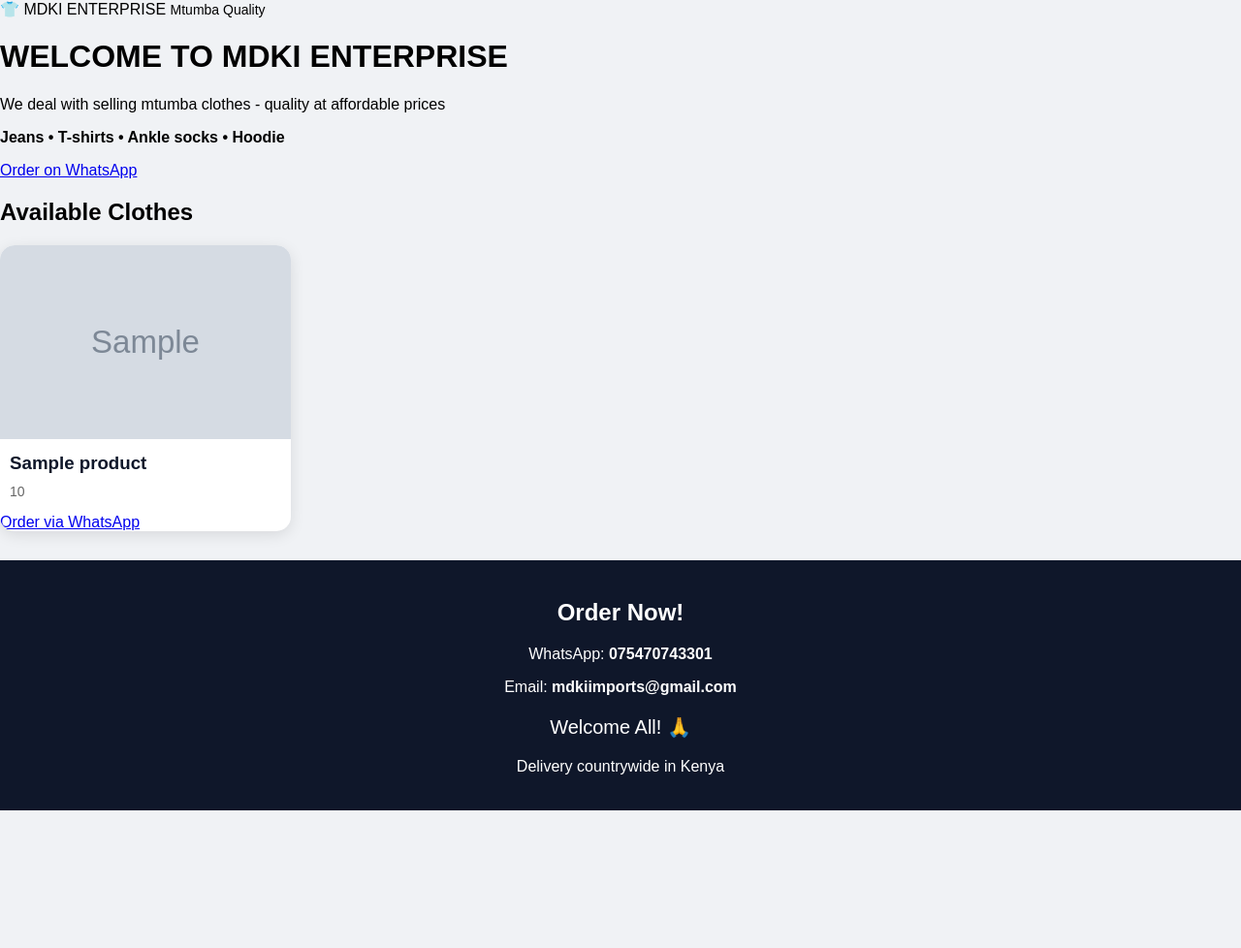
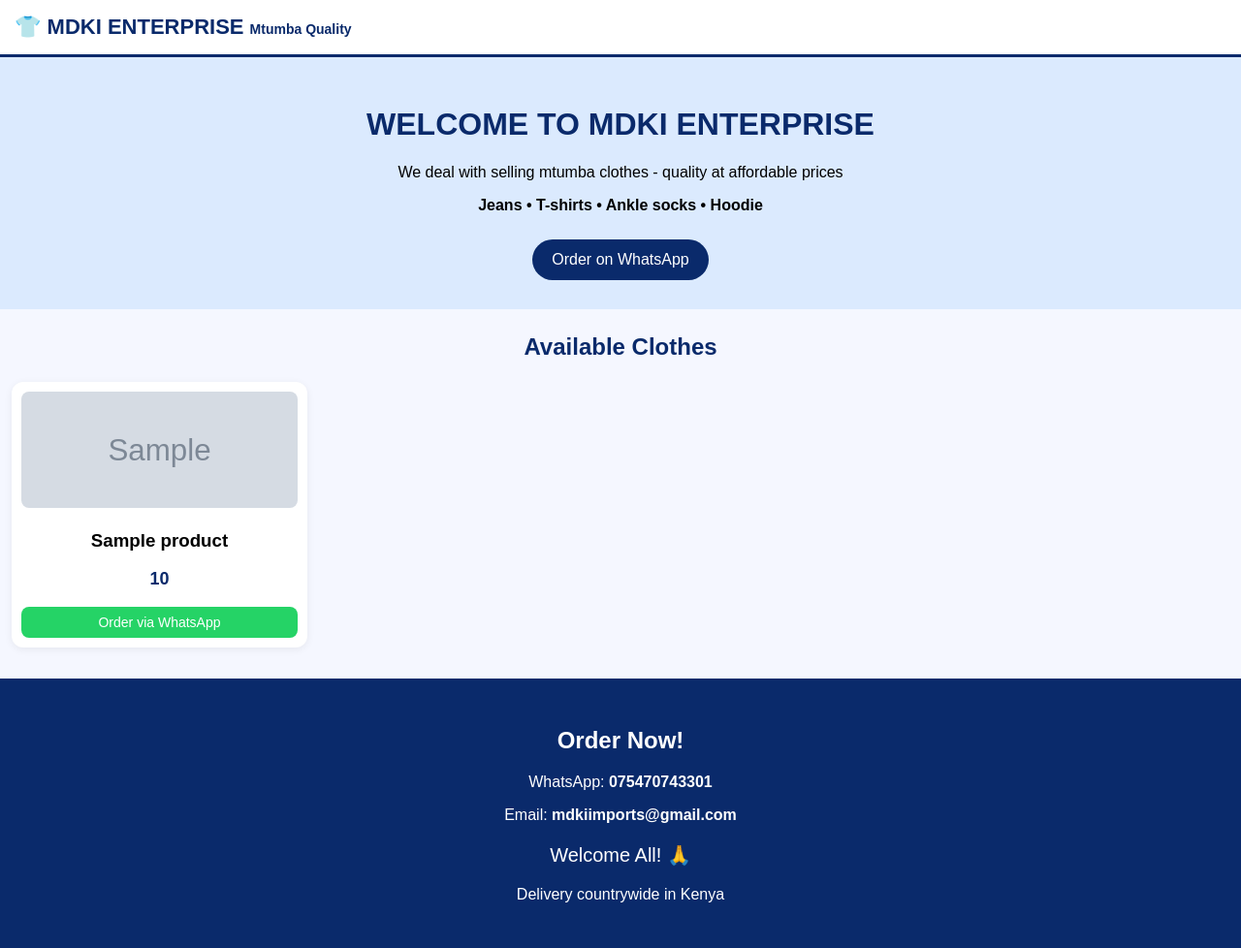
Before and after one commit to pr2007-collab/-flask-app, a Flask app: template templates/index.html in a window 1280 px wide. Shown: the whole page at 97% size. Before the commit the page ends 836 px from the top, so only its background shows below. Run offline with Flask 3, Linux system fonts and the light colour scheme; the template is opened without the code that fills it: most values are stand-ins (such as "Sample title", 1, 10 or a date in 2020); grey boxes marked "Sample" are stand-in pictures.

Commit message:
Revamp CSS styles for layout and design

```diff
--- a/static/css/main.css
+++ b/static/css/main.css
@@ -1,62 +1,13 @@
-body {
-  margin: 0;
-  font-family: Arial, sans-serif;
-  background: #f0f2f5;
-}
-
-.header {
-  background: #0f172a;
-  color: white;
-  padding: 40px 20px;
-  text-align: center;
-}
-
-.container {
-  display: flex;
-  flex-wrap: wrap;
-  justify-content: center;
-  gap: 20px;
-  padding: 20px;
-  max-width: 1200px;
-  margin: 0 auto;
-}
-
-.card {
-  background: white;
-  width: 90%;
-  max-width: 300px;
-  border-radius: 15px;
-  overflow: hidden;
-  box-shadow: 0 4px 15px rgba(0,0,0,0.1);
-  transition: 0.3s;
-}
-
-.card:hover {
-  transform: translateY(-5px);
-  box-shadow: 0 8px 25px rgba(0,0,0,0.2);
-}
-
-.card img {
-  width: 100%;
-  height: 200px;
-  object-fit: cover;
-}
-
-.card h3 {
-  margin: 10px;
-  color: #0f172a;
-}
-
-.card p {
-  margin: 0 10px 15px 10px;
-  color: #666;
-  font-size: 14px;
-}
-
-.footer {
-  background: #0f172a;
-  color: white;
-  text-align: center;
-  padding: 20px;
-  margin-top: 30px;
-}
+body{margin:0;font-family:Arial;background:#f5f7ff}
+nav{background:white;padding:15px;font-weight:bold;font-size:22px;color:#0a2a6b;border-bottom:3px solid #0a2a6b}
+.hero{background:#dbeafe;text-align:center;padding:30px 15px}
+.hero h1{color:#0a2a6b}
+.btn{background:#0a2a6b;color:white;padding:12px 20px;border-radius:25px;text-decoration:none;display:inline-block;margin-top:10px}
+.section-title{text-align:center;color:#0a2a6b;margin:25px 0 10px}
+.grid{display:grid;grid-template-columns:1fr 1fr;gap:12px;padding:12px}
+@media(min-width:700px){.grid{grid-template-columns:1fr 1fr 1fr 1fr}}
+.card{background:white;border-radius:12px;padding:10px;text-align:center;box-shadow:0 2px 8px #0001}
+.card img{width:100%;height:120px;object-fit:cover;border-radius:8px}
+.price{color:#0a2a6b;font-weight:bold;font-size:18px}
+.order-btn{background:#25D366;color:white;padding:8px 12px;border-radius:8px;text-decoration:none;display:block;margin-top:8px;font-size:14px}
+.footer{background:#0a2a6b;color:white;text-align:center;padding:30px 15px;margin-top:20px}
```
